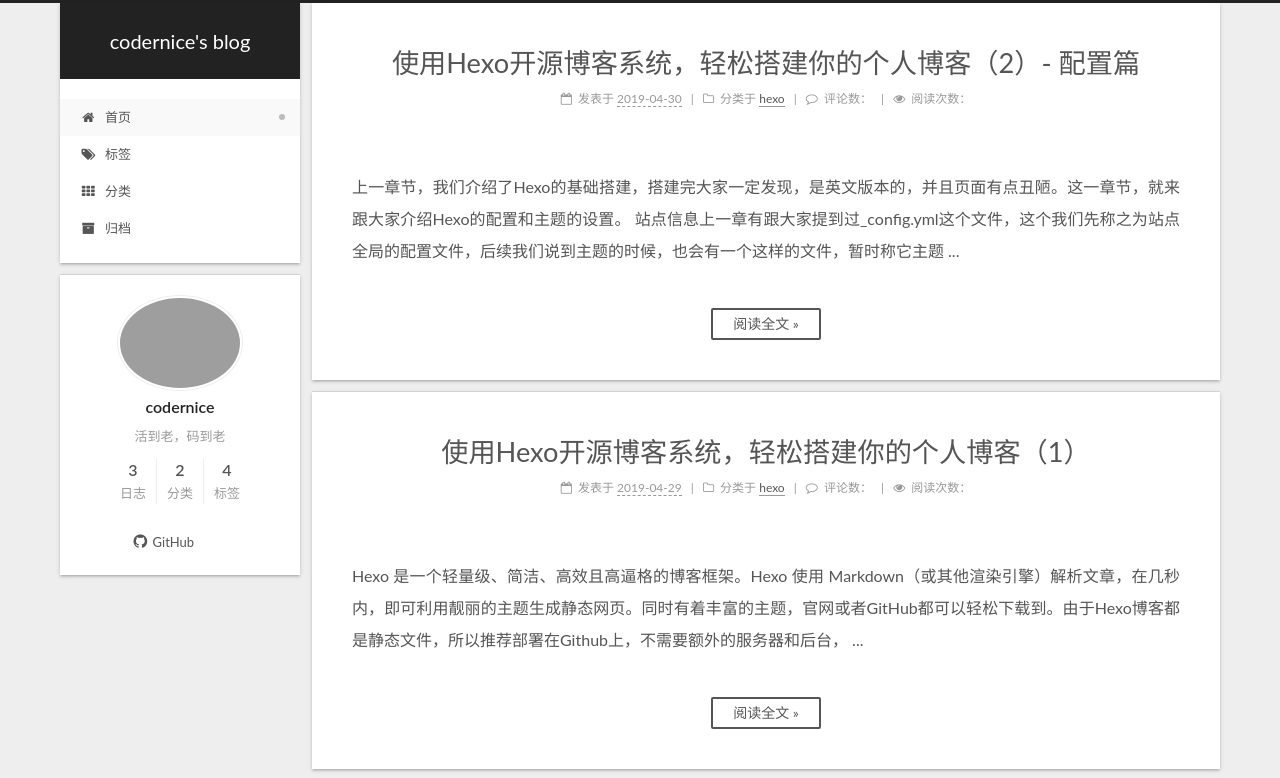
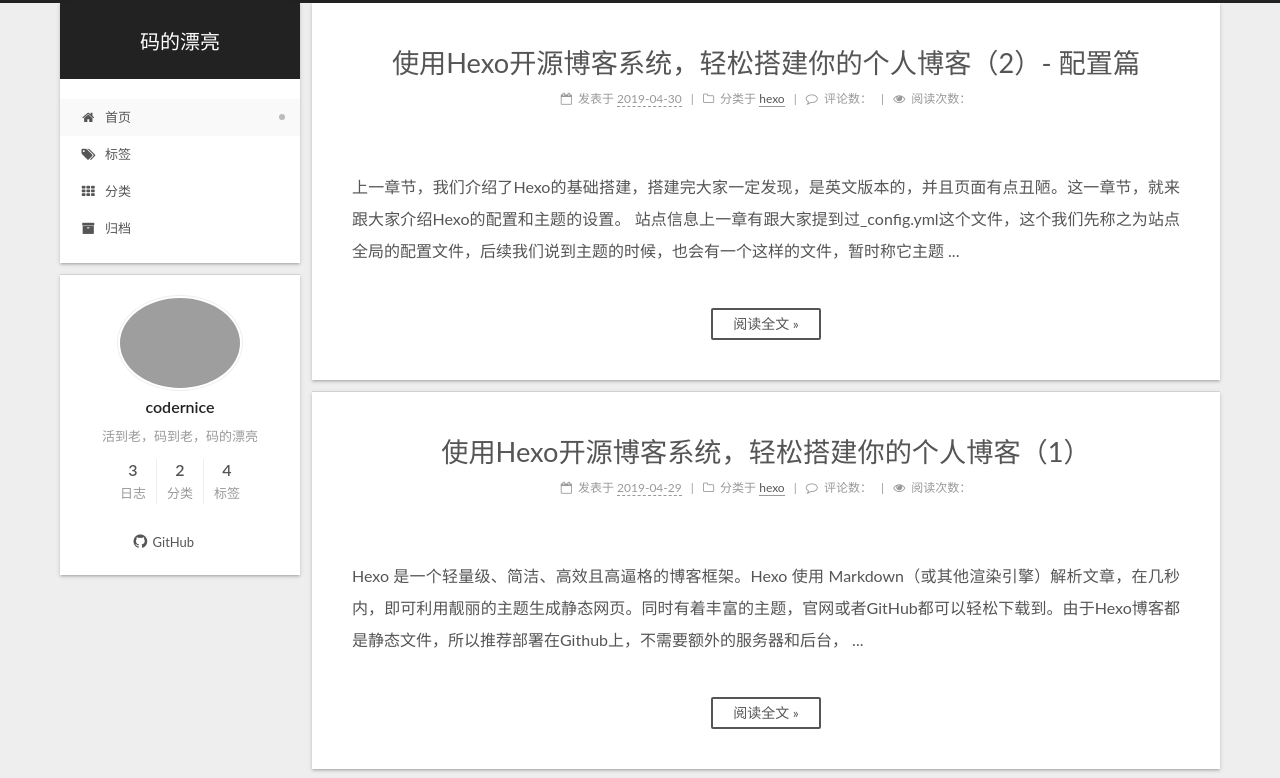
Before and after one commit to codernice/codernice.github.io, a plain HTML site: page index.html in a window 1280 px wide. Shown: the top 778 px of the page. Drawn offline with Linux system fonts and the light colour scheme; some packages are replaced by stand-ins of ours; no server answers; grey boxes are pictures that could not be loaded; a script that the page names is missing.

Commit message:
Site updated: 2019-05-05 22:13:30

```diff
--- a/css/main.css
+++ b/css/main.css
@@ -1821,7 +1821,7 @@ pre .javascript .function {
   width: 4px;
   height: 4px;
   border-radius: 50%;
-  background: #a6ffc9;
+  background: #09ff8b;
 }
 .feed-link,
 .chat {
--- a/index.html
+++ b/index.html
@@ -98,17 +98,17 @@
 
 
 
-  <meta name="description" content="活到老，码到老">
-<meta name="keywords" content="coder">
+  <meta name="description" content="活到老，码到老，码的漂亮">
+<meta name="keywords" content="coder,博客,代码,编程,技术,码农,API,C#,node.js,python,爬虫">
 <meta property="og:type" content="website">
-<meta property="og:title" content="codernice&#39;s blog">
+<meta property="og:title" content="码的漂亮">
 <meta property="og:url" content="https://codernice.top/index.html">
-<meta property="og:site_name" content="codernice&#39;s blog">
-<meta property="og:description" content="活到老，码到老">
+<meta property="og:site_name" content="码的漂亮">
+<meta property="og:description" content="活到老，码到老，码的漂亮">
 <meta property="og:locale" content="zh-CN">
 <meta name="twitter:card" content="summary">
-<meta name="twitter:title" content="codernice&#39;s blog">
-<meta name="twitter:description" content="活到老，码到老">
+<meta name="twitter:title" content="码的漂亮">
+<meta name="twitter:description" content="活到老，码到老，码的漂亮">
 
 
 
@@ -126,7 +126,7 @@
   };
 </script>
 
-  <title>codernice's blog</title>
+  <title>码的漂亮</title>
 
 
 
@@ -186,7 +186,7 @@
     <div class="custom-logo-site-title">
       <a href="/" class="brand" rel="start">
         <span class="logo-line-before"><i></i></span>
-        <span class="site-title">codernice's blog</span>
+        <span class="site-title">码的漂亮</span>
         <span class="logo-line-after"><i></i></span>
       </a>
     </div>
@@ -330,12 +330,12 @@
 
     <span hidden itemprop="author" itemscope itemtype="http://schema.org/Person">
       <meta itemprop="name" content="codernice">
-      <meta itemprop="description" content="活到老，码到老">
+      <meta itemprop="description" content="活到老，码到老，码的漂亮">
       <meta itemprop="image" content="https://codernice.top/images/logo.jpg">
     </span>
 
     <span hidden itemprop="publisher" itemscope itemtype="http://schema.org/Organization">
-      <meta itemprop="name" content="codernice's blog">
+      <meta itemprop="name" content="码的漂亮">
     </span>
 
 
@@ -522,12 +522,12 @@
 
     <span hidden itemprop="author" itemscope itemtype="http://schema.org/Person">
       <meta itemprop="name" content="codernice">
-      <meta itemprop="description" content="活到老，码到老">
+      <meta itemprop="description" content="活到老，码到老，码的漂亮">
       <meta itemprop="image" content="https://codernice.top/images/logo.jpg">
     </span>
 
     <span hidden itemprop="publisher" itemscope itemtype="http://schema.org/Organization">
-      <meta itemprop="name" content="codernice's blog">
+      <meta itemprop="name" content="码的漂亮">
     </span>
 
 
@@ -713,12 +713,12 @@
 
     <span hidden itemprop="author" itemscope itemtype="http://schema.org/Person">
       <meta itemprop="name" content="codernice">
-      <meta itemprop="description" content="活到老，码到老">
+      <meta itemprop="description" content="活到老，码到老，码的漂亮">
       <meta itemprop="image" content="https://codernice.top/images/logo.jpg">
     </span>
 
     <span hidden itemprop="publisher" itemscope itemtype="http://schema.org/Organization">
-      <meta itemprop="name" content="codernice's blog">
+      <meta itemprop="name" content="码的漂亮">
     </span>
 
 
@@ -919,7 +919,7 @@
               <img class="site-author-image" itemprop="image" src="https://codernice.top/images/logo.jpg" alt="codernice">
 
               <p class="site-author-name" itemprop="name">codernice</p>
-              <div class="site-description motion-element" itemprop="description">活到老，码到老</div>
+              <div class="site-description motion-element" itemprop="description">活到老，码到老，码的漂亮</div>
           </div>
 
 
```
Also changed, not shown: archives/2019/04/index.html (+10 -10 lines), archives/2019/index.html (+10 -10 lines), archives/index.html (+10 -10 lines), articles/50456.html (+6 -6 lines), articles/65209.html (+6 -6 lines), articles/6b580174.html (+6 -6 lines), categories/hexo/index.html (+10 -10 lines), categories/index.html (+8 -8 lines), categories/跨境电商API/index.html (+10 -10 lines), tags/API/index.html (+10 -10 lines), tags/hexo/index.html (+10 -10 lines), tags/index.html (+8 -8 lines), tags/博客/index.html (+10 -10 lines), tags/电商/index.html (+10 -10 lines).
